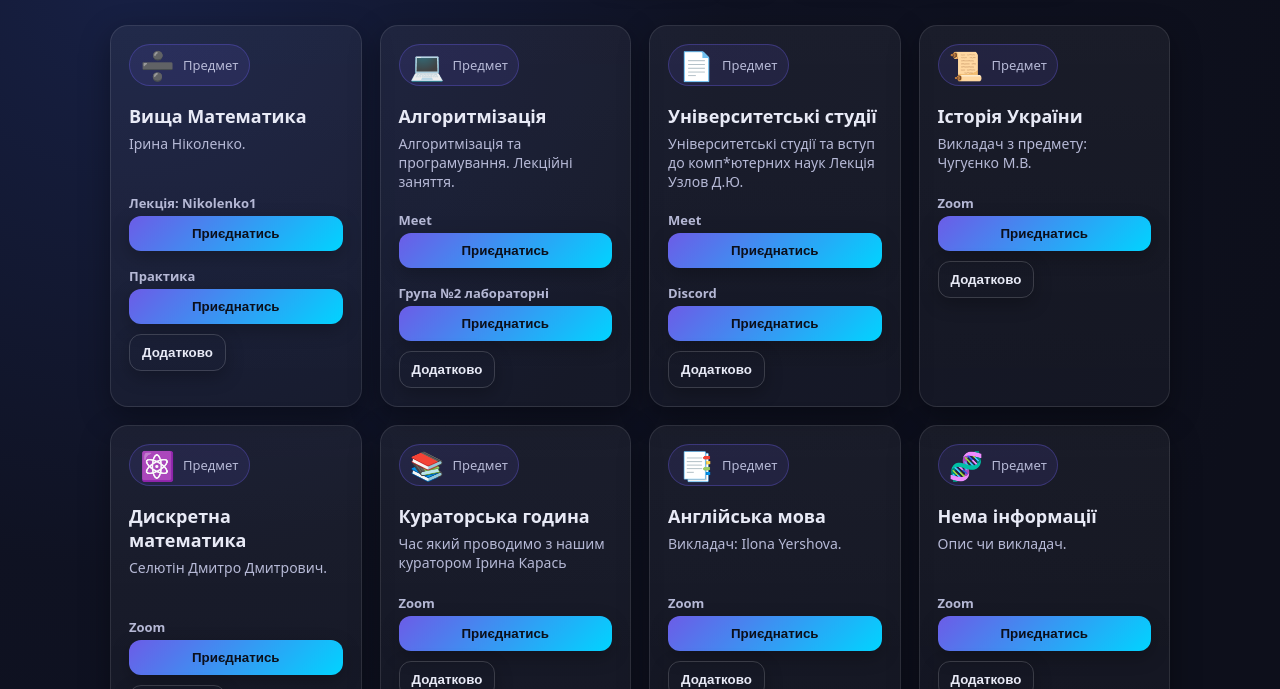
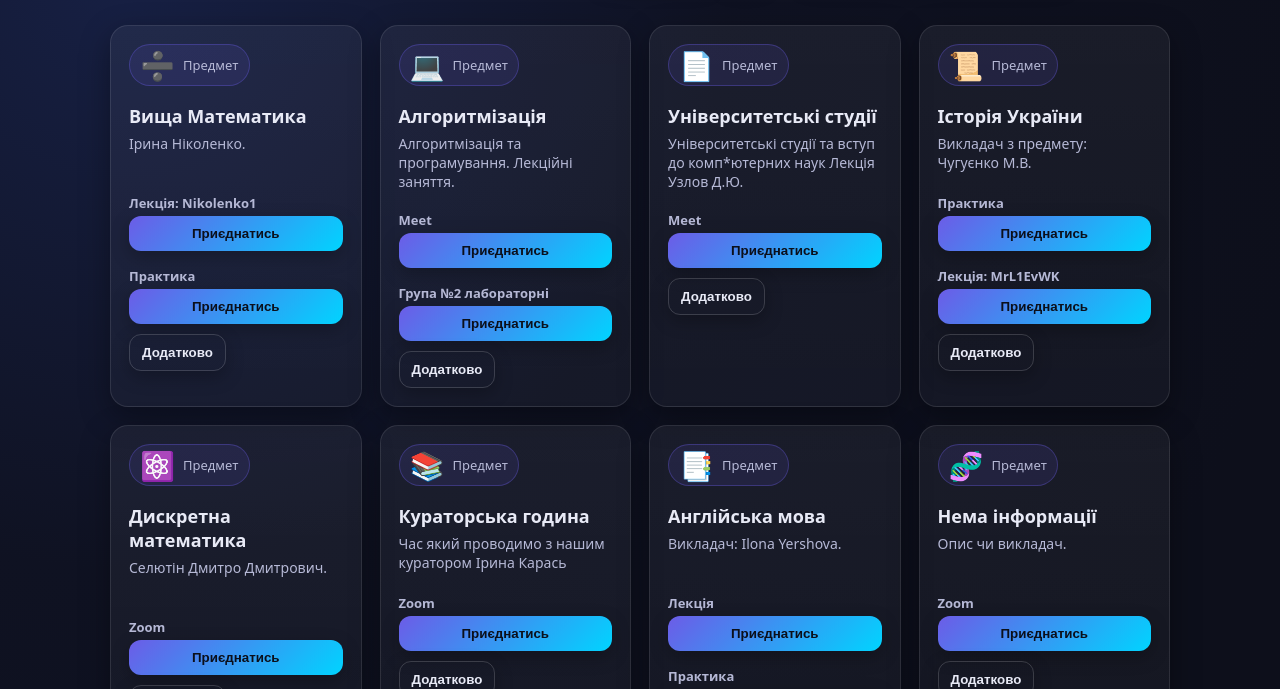
Before and after one commit to aliexpres222522-design/Site02, a plain HTML site: page index.html in a window 1280 px wide. Shown: the part 111-800 px from the top of the page. Drawn offline with Linux system fonts and the light colour scheme.

Commit message:
Update index.html

```diff
--- a/index.html
+++ b/index.html
@@ -113,7 +113,10 @@
        additional: 'unstudio.html', hw: 'dzUnstudio.html'
       },
       {title:'Історія України', icon:'📜', desc:'Викладач з предмету: Чугуєнко М.В.',
-       link:'https://us02web.zoom.us/j/87566300750?pwd=MRyIvYmqWoBkblMbakh6kv78ARlP0T.1',
+       links:{
+         old:'https://us02web.zoom.us/j/87566300750?pwd=MRyIvYmqWoBkblMbakh6kv78ARlP0T.1',
+         new:'https://us02web.zoom.us/j/88324441532'
+       },
        additional:'istoria.html', hw:'dzIstoria.html'
       },
       {title:'Дискретна математика', icon:'⚛️', desc:'Селютін Дмитро Дмитрович.',
@@ -123,7 +126,12 @@
       {title:'Кураторська година', icon:'📚', desc:'Час який проводимо з нашим куратором Ірина Карась',
        link:'https://us02web.zoom.us/j/8025935050?pwd=ZGREWlZlZHFUbU11d01VQXRpY3V6dz09', hw:'dzKurator.html'
       },
-      {title:'Англійська мова', icon:'📑', desc:'Викладач: Ilona Yershova.', link:'https://us04web.zoom.us/j/7551720598?pwd=blRXZXpNc2xycU1iQkQ4b3JSOXVYZz09',additional:'ENG.html', hw:'dzENG.html'},
+      {title:'Англійська мова', icon:'📑', desc:'Викладач: Ilona Yershova.',
+       links:{
+         zoom1:'https://us05web.zoom.us/j/3749499044?pwd=DAta1gOcsU3yUStFEn7gbSuTJVxcbR.1',
+         zoom2:'https://us04web.zoom.us/j/7551720598?pwd=blRXZXpNc2xycU1iQkQ4b3JSOXVYZz09'
+       },
+       additional:'ENG.html', hw:'dzENG.html'},
       {title:'Нема інформації', icon:'🧬', desc:'Опис чи викладач.', link:'СЫЛКА', hw:'dz2.html'},
       {title:'Нема інформації', icon:'🗺️', desc:'Опис чи викладач.', link:'СЫЛКА', hw:'dz3.html'},
       {title:'Нема інформації', icon:'🇬🇧', desc:'Опис чи викладач.', link:'СЫЛКА', hw:'dz4.html'}
@@ -139,7 +147,6 @@
         <button class="btn secondary" ${additionalLink ? `data-additional="${additionalLink}"` : ''}>Додатково</button>
       `;
 
-      if(subject.links){
       if(subject.title === 'Вища Математика'){
         el.innerHTML = `
           <div class="badge"><span class="icon">${subject.icon}</span><span>Предмет</span></div>
@@ -152,7 +159,8 @@
             <button class="btn" data-link="${subject.links.practice}">Приєднатись</button>
             ${extraBtns}
           </div>`;
-        } else if(subject.title === 'Алгоритмізація'){
+      }
+      else if(subject.title === 'Алгоритмізація'){
         el.innerHTML = `
           <div class="badge"><span class="icon">${subject.icon}</span><span>Предмет</span></div>
           <h3>${subject.title}</h3>
@@ -164,7 +172,34 @@
             <button class="btn" data-link="${subject.links.zom}">Приєднатись</button>
             ${extraBtns}
           </div>`;
-        } else {
+      }
+      else if(subject.title === 'Історія України'){
+        el.innerHTML = `
+          <div class="badge"><span class="icon">${subject.icon}</span><span>Предмет</span></div>
+          <h3>${subject.title}</h3>
+          <p>${subject.desc}</p>
+          <div class="actions">
+            <div class="btn-label">Практика</div>
+            <button class="btn" data-link="${subject.links.old}">Приєднатись</button>
+            <div class="btn-label">Лекція: MrL1EvWK</div>
+            <button class="btn" data-link="${subject.links.new}">Приєднатись</button>
+            ${extraBtns}
+          </div>`;
+      }
+      else if(subject.title === 'Англійська мова'){
+        el.innerHTML = `
+          <div class="badge"><span class="icon">${subject.icon}</span><span>Предмет</span></div>
+          <h3>${subject.title}</h3>
+          <p>${subject.desc}</p>
+          <div class="actions">
+            <div class="btn-label">Лекція</div>
+            <button class="btn" data-link="${subject.links.zoom1}">Приєднатись</button>
+            <div class="btn-label">Практика</div>
+            <button class="btn" data-link="${subject.links.zoom2}">Приєднатись</button>
+            ${extraBtns}
+          </div>`;
+      }
+      else if(subject.links){
         el.innerHTML = `
           <div class="badge"><span class="icon">${subject.icon}</span><span>Предмет</span></div>
           <h3>${subject.title}</h3>
@@ -172,12 +207,10 @@
           <div class="actions">
             <div class="btn-label">Meet</div>
             <button class="btn" data-link="${subject.links.meet}">Приєднатись</button>
-              <div class="btn-label">Discord</div>
-              <button class="btn" data-link="${subject.links.discord}">Приєднатись</button>
             ${extraBtns}
           </div>`;
       }
-      } else {
+      else {
         el.innerHTML = `
           <div class="badge"><span class="icon">${subject.icon}</span><span>Предмет</span></div>
           <h3>${subject.title}</h3>
```
Lines whose indentation alone changed are shown as unchanged.
